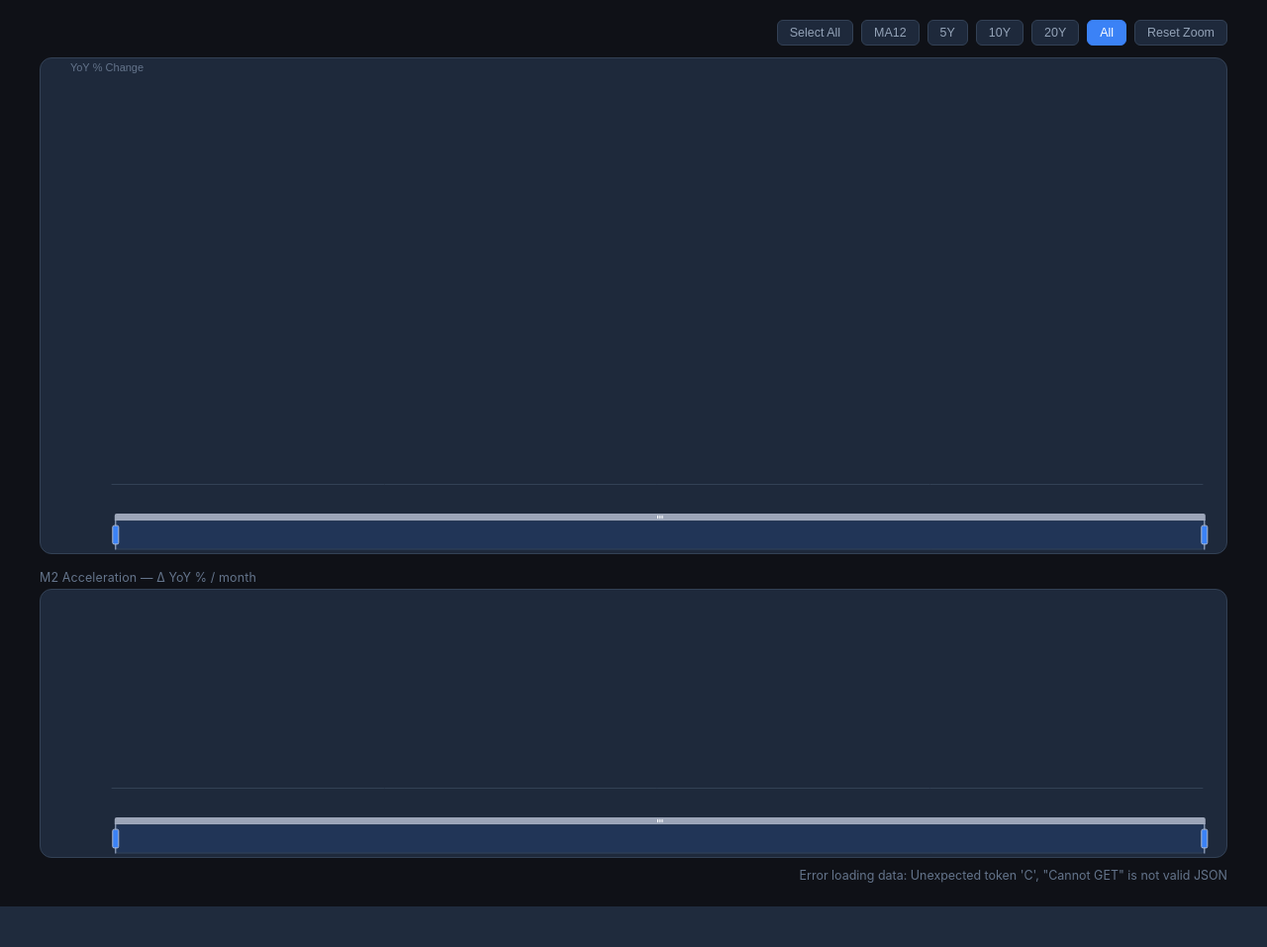
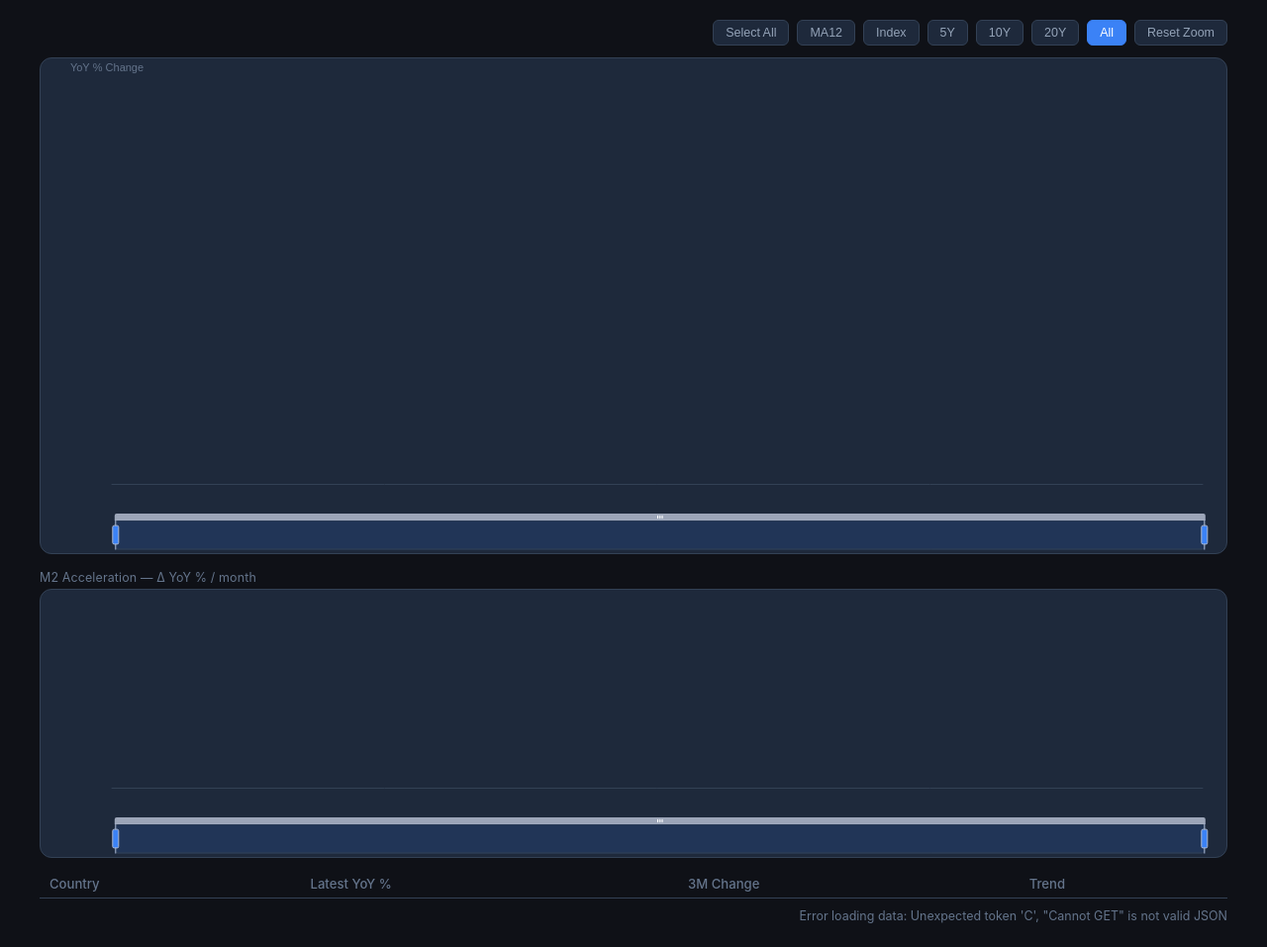
Before and after one commit to Big-Zee/WorldMoneySupply, a FastAPI app: page / in a window 1280 px wide. Shown: the part 73-1030 px from the top of the page at 99% size. Before the commit the page ends 989 px from the top, so only its background shows below. Run offline with FastAPI, Linux system fonts and the light colour scheme; lists and menus that the app fills with data are empty.

Commit message:
Add Index mode toggle and stats summary table to chart UI
- Index button rebases all series to 100 at the current zoom start, enabling
  direct comparison of relative M2 growth across countries
- Stats table below the chart shows latest YoY %, 3-month change, and trend
  arrow for each visible country, sorted by latest value
- Both stats table and index rebase update live on zoom/pan

Co-Authored-By: Claude Sonnet 4.6 <noreply@anthropic.com>

```diff
--- a/templates/index.html
+++ b/templates/index.html
@@ -155,6 +155,38 @@
       width: 100%;
       height: 270px;
     }
+
+    .stats-section {
+      width: 100%;
+      max-width: 1200px;
+      margin-top: 12px;
+    }
+
+    #stats-table {
+      width: 100%;
+      border-collapse: collapse;
+      font-size: 0.82rem;
+      color: #e2e8f0;
+    }
+
+    #stats-table th {
+      text-align: left;
+      padding: 6px 10px;
+      color: #64748b;
+      font-weight: 500;
+      border-bottom: 1px solid #334155;
+    }
+
+    #stats-table td {
+      padding: 5px 10px;
+      border-bottom: 1px solid #1e293b;
+    }
+
+    #stats-table tr:hover td { background: #1e293b; }
+
+    .trend-up   { color: #4ade80; }
+    .trend-down { color: #f87171; }
+    .trend-flat { color: #64748b; }
   </style>
 </head>
 <body>
@@ -171,6 +203,7 @@
   <div class="btn-group">
     <button id="select-all">Select All</button>
     <button id="toggle-ma12">MA12</button>
+    <button id="toggle-index">Index</button>
     <button id="range-5y">5Y</button>
     <button id="range-10y">10Y</button>
     <button id="range-20y">20Y</button>
@@ -186,6 +219,20 @@
 <p class="accel-label">M2 Acceleration &mdash; &Delta; YoY % / month</p>
 <div class="chart-wrapper-accel">
   <div id="accel-chart"></div>
+</div>
+
+<div class="stats-section" id="stats-section">
+  <table id="stats-table">
+    <thead>
+      <tr>
+        <th>Country</th>
+        <th>Latest YoY %</th>
+        <th>3M Change</th>
+        <th>Trend</th>
+      </tr>
+    </thead>
+    <tbody id="stats-body"></tbody>
+  </table>
 </div>
 
 <div id="status"></div>
@@ -215,6 +262,61 @@
       if (i === 0 || d[1] == null || data[i-1][1] == null) return [d[0], null];
       return [d[0], d[1] - data[i-1][1]];
     });
+  }
+
+  const rawData = {};
+
+  function indexedSeries(rawArr, baseDate) {
+    const baseIdx = rawArr.findIndex(d => d[0] >= baseDate);
+    if (baseIdx === -1) return rawArr.map(d => [d[0], null]);
+    const baseVal = rawArr[baseIdx][1];
+    if (!baseVal) return rawArr.map(d => [d[0], null]);
+    return rawArr.map(d => [d[0], d[1] != null ? parseFloat(((d[1] / baseVal) * 100).toFixed(2)) : null]);
+  }
+
+  function getZoomRange() {
+    const dz = chart.getOption().dataZoom?.[0];
+    if (!dz) return [-Infinity, Infinity];
+    const startMs = dz.startValue ?? -Infinity;
+    const endMs = dz.endValue ?? Infinity;
+    return [startMs, endMs];
+  }
+
+  function buildStatsTable(startMs, endMs) {
+    const rows = [];
+    if (typeof json === 'undefined') return;
+    json.countries.forEach(c => {
+      const visible = c.data.filter(d => {
+        const t = new Date(d[0]).getTime();
+        return t >= startMs && t <= endMs && d[1] != null;
+      });
+      if (!visible.length) return;
+
+      const latest = visible[visible.length - 1][1];
+      const ago3 = visible.length >= 3 ? visible[visible.length - 3][1] : null;
+      const delta = ago3 != null ? latest - ago3 : null;
+      const arrow = delta == null ? '—'
+        : delta > 0.1 ? '↑' : delta < -0.1 ? '↓' : '→';
+      const arrowClass = delta == null ? 'trend-flat'
+        : delta > 0.1 ? 'trend-up' : delta < -0.1 ? 'trend-down' : 'trend-flat';
+      const sign = latest >= 0 ? '+' : '';
+      const deltaSign = delta != null ? (delta >= 0 ? '+' : '') : '';
+
+      rows.push({ code: c.code, name: c.name, latest, delta, arrow, arrowClass, sign, deltaSign });
+    });
+
+    rows.sort((a, b) => b.latest - a.latest);
+
+    const tbody = document.getElementById('stats-body');
+    tbody.innerHTML = rows.map(r => {
+      const color = COLORS[r.code] || '#94a3b8';
+      return `<tr>
+        <td><span style="display:inline-block;width:8px;height:8px;border-radius:50%;background:${color};margin-right:6px;"></span>${r.code}</td>
+        <td>${r.sign}${r.latest.toFixed(2)}%</td>
+        <td>${r.delta != null ? r.deltaSign + r.delta.toFixed(2) + '%' : '—'}</td>
+        <td class="${r.arrowClass}">${r.arrow}</td>
+      </tr>`;
+    }).join('');
   }
 
   const chart = echarts.init(document.getElementById('chart'), null, { renderer: 'canvas' });
@@ -406,9 +508,43 @@
     ['2020-02-01', '2020-04-01'],
   ];
 
+  let json;
+  let indexActive = false;
+
+  function applyIndexMode() {
+    const dz = chart.getOption().dataZoom[0];
+    let baseDate;
+    if (dz.startValue != null) {
+      baseDate = new Date(dz.startValue).toISOString().slice(0, 10);
+    } else {
+      const firstCode = Object.keys(rawData)[0];
+      baseDate = rawData[firstCode]?.[0]?.[0] ?? '1960-01-01';
+    }
+
+    json.countries.forEach(c => {
+      const seriesData = indexActive
+        ? indexedSeries(rawData[c.code], baseDate)
+        : c.data;
+      chart.setOption({ series: [{ name: c.code, data: seriesData }] });
+    });
+
+    if (indexActive) {
+      chart.setOption({ yAxis: { name: 'Index\n(start=100)', axisLabel: { formatter: v => v.toFixed(0) } } });
+    } else {
+      chart.setOption({ yAxis: { name: 'YoY % Change', axisLabel: { formatter: v => v.toFixed(1) + '%' } } });
+    }
+  }
+
+  document.getElementById('toggle-index').addEventListener('click', function () {
+    indexActive = !indexActive;
+    this.classList.toggle('btn-active', indexActive);
+    applyIndexMode();
+  });
+
   fetch('/api/data')
     .then(r => r.json())
-    .then(json => {
+    .then(_json => {
+      json = _json;
       if (json.error) {
         document.getElementById('status').textContent = json.error;
         return;
@@ -420,6 +556,7 @@
       const accelSeriesOpts = [];
 
       json.countries.forEach(c => {
+        rawData[c.code] = c.raw || [];
         const color = COLORS[c.code] || '#94a3b8';
         togglesRow.appendChild(buildToggle(c.code, c.name, color));
 
@@ -504,6 +641,17 @@
         series: [...accelSeriesOpts, mkRecession(zeroLine)]
       });
 
+      // Initial stats table render
+      const [initS, initE] = getZoomRange();
+      buildStatsTable(initS, initE);
+
+      // Update stats table and index on zoom
+      chart.on('datazoom', () => {
+        const [s, e] = getZoomRange();
+        buildStatsTable(s, e);
+        if (indexActive) applyIndexMode();
+      });
+
       // Date range preset buttons
       const rangeButtons = ['range-5y', 'range-10y', 'range-20y', 'range-all'];
 
```
